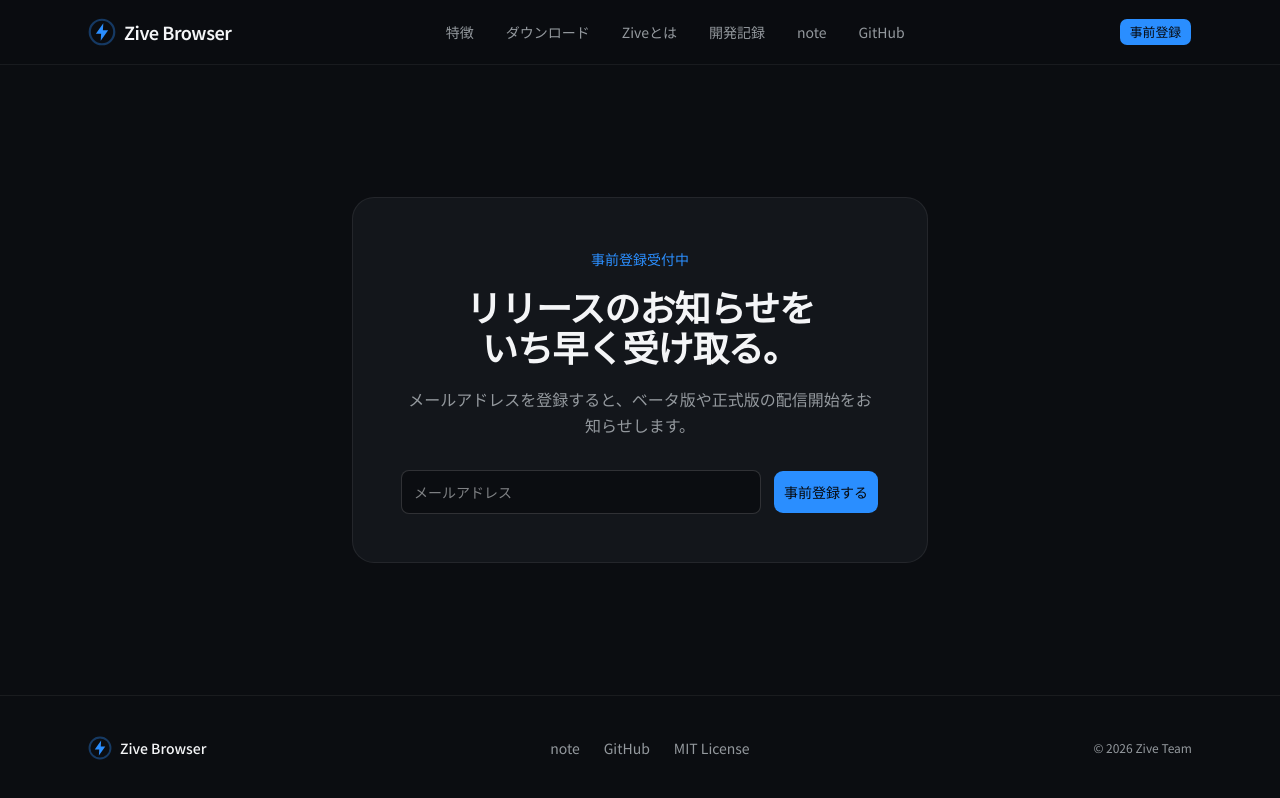
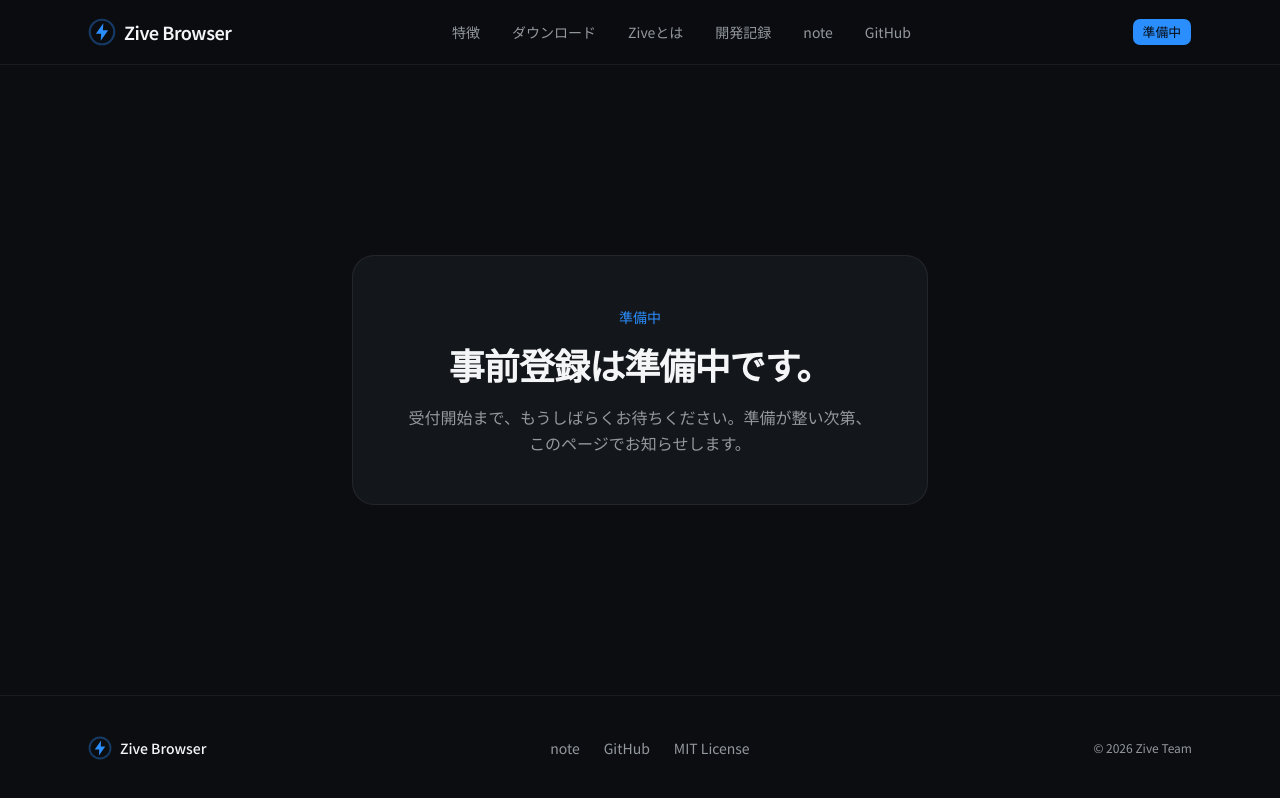
Before and after one commit to Oruna528/zivebrowser-site, a Next.js app: page /register in a window 1280 px wide. Built offline with nearby package versions, Linux system fonts and the light colour scheme.

Commit message:
Disable preregistration form until launch

```diff
--- a/app/download/page.tsx
+++ b/app/download/page.tsx
@@ -5,7 +5,7 @@ import { SiteFooter } from '@/components/site-footer'
 
 export const metadata: Metadata = {
   title: 'ダウンロード | Zive Browser',
-  description: 'Zive Browserの配信状況とダウンロード情報。現在は事前登録を受付中です。',
+  description: 'Zive Browserの配信状況とダウンロード情報。現在は準備中です。',
 }
 
 export default function DownloadPage() {
--- a/app/register/page.tsx
+++ b/app/register/page.tsx
@@ -1,13 +1,28 @@
 import type { Metadata } from 'next'
 import { SiteHeader } from '@/components/site-header'
-import { PreRegisterForm } from '@/components/pre-register-form'
 import { SiteFooter } from '@/components/site-footer'
 
 export const metadata: Metadata = {
   title: '事前登録 | Zive Browser',
-  description: 'Zive Browserのリリース通知を受け取るための事前登録。',
+  description: 'Zive Browserの事前登録受付開始に向けた準備状況。',
 }
 
 export default function RegisterPage() {
-  return <div className="flex min-h-screen flex-col"><SiteHeader /><main className="flex flex-1 items-center px-4 py-20 sm:px-6"><div className="mx-auto w-full max-w-xl rounded-3xl border border-border/70 bg-card p-8 text-center sm:p-12"><span className="text-sm font-medium text-primary">事前登録受付中</span><h1 className="mt-4 text-balance text-4xl font-semibold tracking-tight">リリースのお知らせを<br />いち早く受け取る。</h1><p className="mt-5 leading-relaxed text-muted-foreground">メールアドレスを登録すると、ベータ版や正式版の配信開始をお知らせします。</p><div className="mt-8 text-left"><PreRegisterForm /></div></div></main><SiteFooter /></div>
+  return (
+    <div className="flex min-h-screen flex-col">
+      <SiteHeader />
+      <main className="flex flex-1 items-center px-4 py-20 sm:px-6">
+        <section className="mx-auto w-full max-w-xl rounded-3xl border border-border/70 bg-card p-8 text-center sm:p-12" aria-labelledby="preparation-title">
+          <span className="text-sm font-medium text-primary">準備中</span>
+          <h1 id="preparation-title" className="mt-4 text-balance text-4xl font-semibold tracking-tight">
+            事前登録は準備中です。
+          </h1>
+          <p className="mt-5 leading-relaxed text-muted-foreground">
+            受付開始まで、もうしばらくお待ちください。準備が整い次第、このページでお知らせします。
+          </p>
+        </section>
+      </main>
+      <SiteFooter />
+    </div>
+  )
 }
--- a/components/download-section.tsx
+++ b/components/download-section.tsx
@@ -1,4 +1,3 @@
-import Link from 'next/link'
 // import { Apple, Monitor } from 'lucide-react' // ← ダウンロード版で使用
 import { Button } from '@/components/ui/button'
 
@@ -11,15 +10,12 @@ export function DownloadSection() {
             リリース前のため、ダウンロードボタンの代わりに事前登録へ誘導します。
         ===================================================================== */}
         <h2 className="text-balance text-3xl font-semibold tracking-tight sm:text-4xl">
-          まもなくリリース。
+          ダウンロードは準備中です。
         </h2>
         <p className="mx-auto mt-4 max-w-xl text-pretty text-muted-foreground">
-          Zive Browser は現在開発中です。事前登録しておくと、配信開始時にいち早くダウンロードリンクをお届けします。
+          Zive Browser は現在開発中です。配信準備が整い次第、このページでダウンロード方法をご案内します。
         </p>
-        <div className="mt-8 flex flex-col items-center justify-center gap-3 sm:flex-row">
-          <Button size="lg" nativeButton={false} render={<Link href="#register" />}>
-            事前登録する
-          </Button>
+        <div className="mt-8 flex justify-center">
           <Button
             size="lg"
             variant="outline"
@@ -32,7 +28,7 @@ export function DownloadSection() {
               />
             }
           >
-            GitHub で見る
+            GitHub で開発状況を見る
           </Button>
         </div>
         {/* ▲▲▲ 事前登録フェーズ ▲▲▲ */}
--- a/components/hero.tsx
+++ b/components/hero.tsx
@@ -1,5 +1,4 @@
 import Image from 'next/image'
-import { PreRegisterForm } from '@/components/pre-register-form'
 
 export function Hero() {
   return (
@@ -25,7 +24,7 @@ export function Hero() {
               <span className="absolute inline-flex h-full w-full animate-ping rounded-full bg-primary opacity-60" />
               <span className="relative inline-flex h-2 w-2 rounded-full bg-primary" />
             </span>
-            事前登録 受付中
+            準備中
           </span>
 
           <h1 className="mt-6 text-balance text-4xl font-semibold tracking-tight sm:text-6xl">
@@ -39,11 +38,8 @@ export function Hero() {
             不要な機能を極限まで削ぎ落とし、コンテンツをありのまま、高速に表示します。
           </p>
 
-          <div className="mx-auto mt-8 max-w-md">
-            <PreRegisterForm />
-            <p className="mt-3 text-xs text-muted-foreground">
-              リリース時にいち早くお知らせします。いつでも解除できます。
-            </p>
+          <div className="mx-auto mt-8 max-w-md rounded-2xl border border-border/70 bg-card px-5 py-4 text-sm text-muted-foreground">
+            事前登録の受付開始に向けて準備中です。
           </div>
         </div>
 
--- a/components/site-header.tsx
+++ b/components/site-header.tsx
@@ -55,7 +55,7 @@ export function SiteHeader() {
         </nav>
 
         <Button size="sm" nativeButton={false} render={<Link href="/register" />}>
-          事前登録
+          準備中
         </Button>
       </div>
     </header>
```
